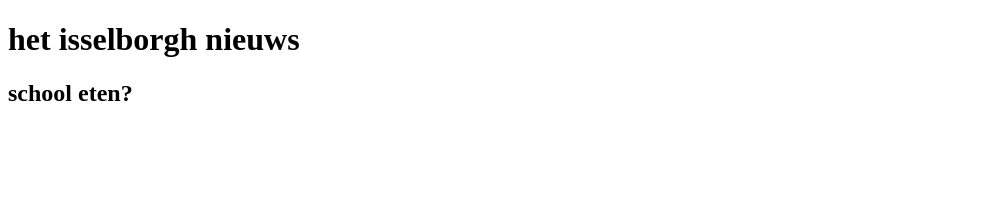
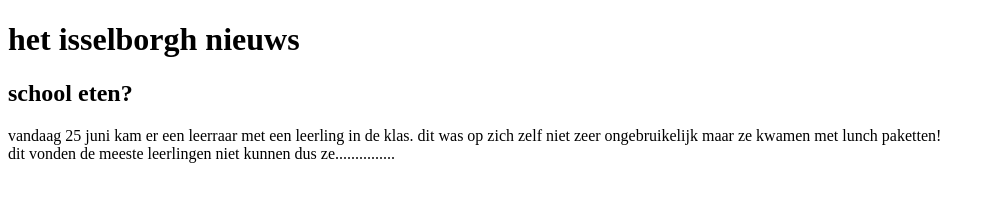
Before and after one commit to finn2009/finn2009.github.io, a plain HTML site: page isselborgh.html in a window 1280 px wide. Shown: the whole page, without its empty margins (0-995 px from the left). Drawn offline with Linux system fonts and the light colour scheme.

Commit message:
Update isselborgh.html

```diff
--- a/isselborgh.html
+++ b/isselborgh.html
@@ -7,6 +7,6 @@
 <body>
     <h1>het isselborgh nieuws</h1>
     <h2>school eten?</h2>
-    <p></p>
+    <p>vandaag 25 juni kam er een leerraar met een leerling in de klas. dit was op zich zelf niet zeer ongebruikelijk maar ze kwamen met lunch paketten! <br> dit vonden de meeste leerlingen niet kunnen dus ze...............</p>
 </body>
 </html>
```
